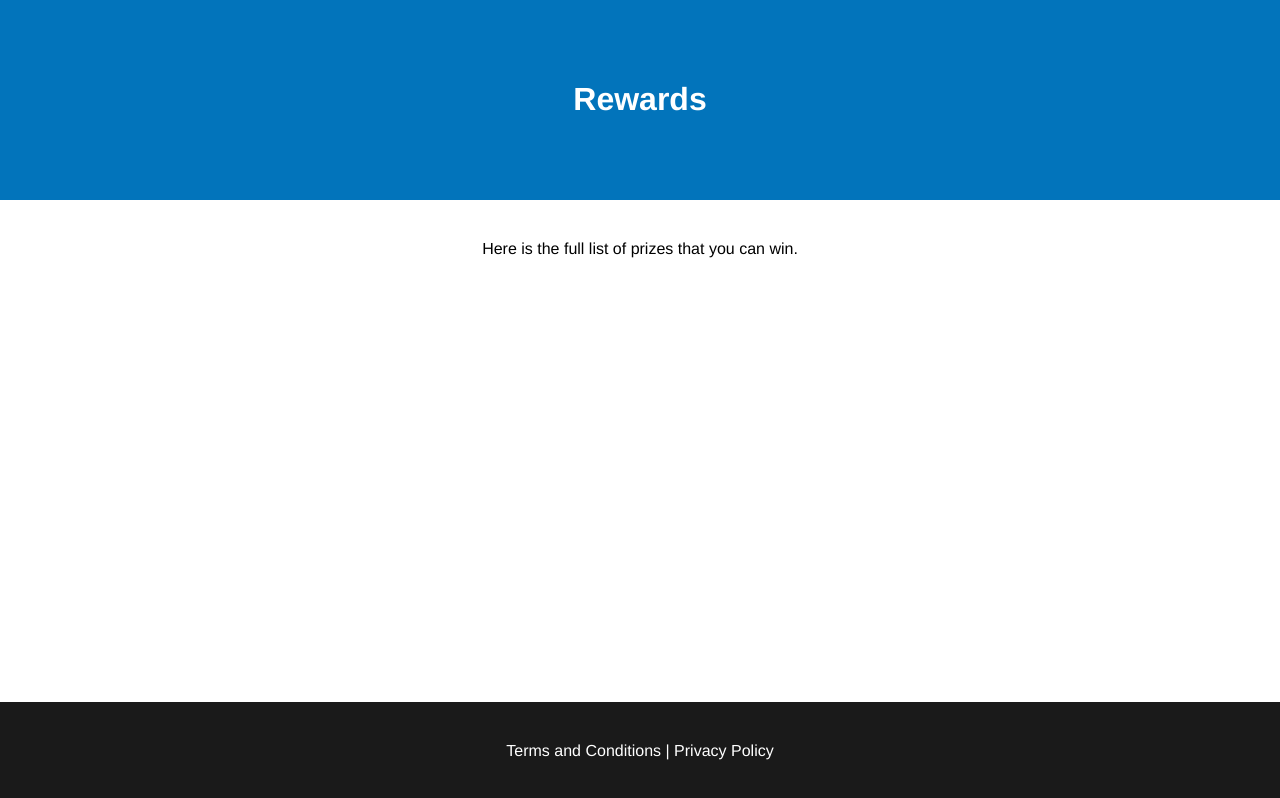
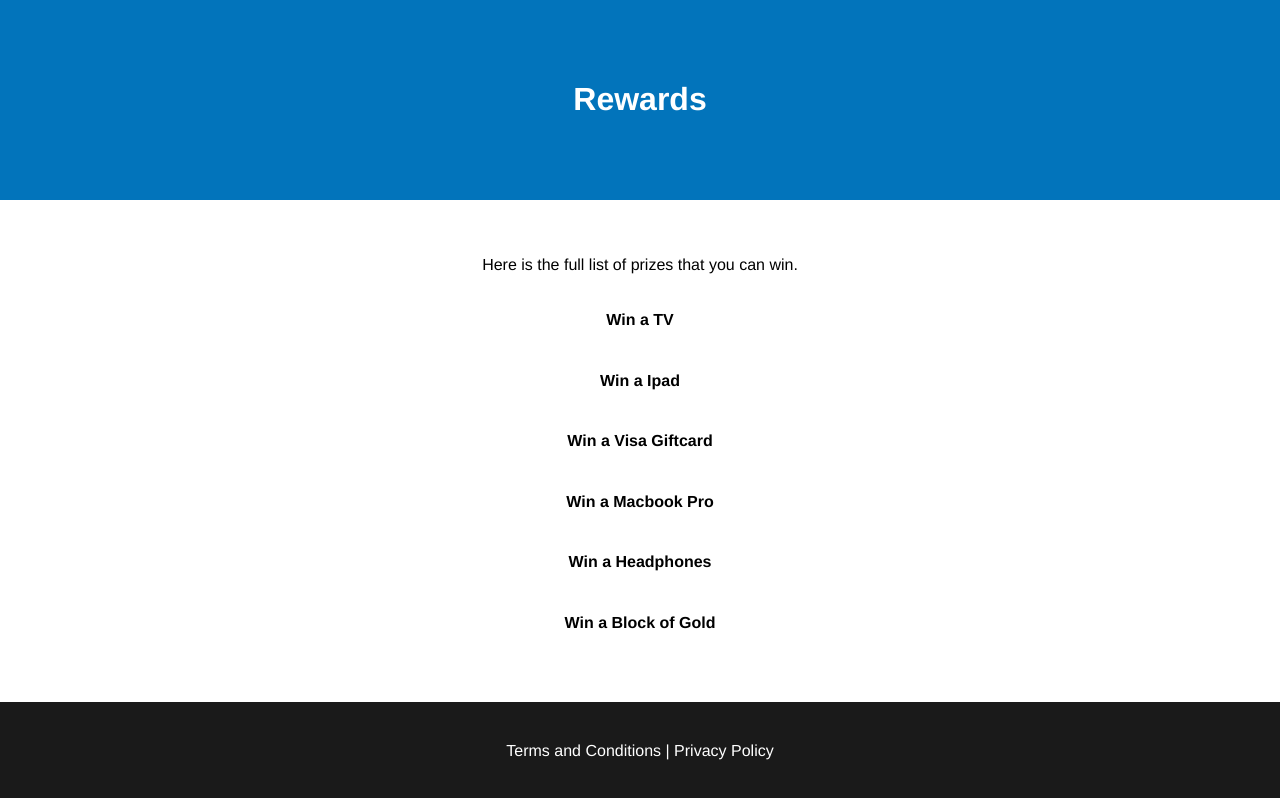
Before and after one commit to crystalodi/rewards-app, a Vue app: page / in a window 1280 px wide. Built offline with nearby package versions, Linux system fonts and the light colour scheme.

Commit message:
Move some stuff around. Add fake data

```diff
--- a/src/App.vue
+++ b/src/App.vue
@@ -1,7 +1,7 @@
 <template>
   <Header/>
   <div class="content">
-    <router-view></router-view>
+    <router-view :prizes="prizes"></router-view>
   </div>
   <Footer/>
 </template>
@@ -9,13 +9,26 @@
 <script>
 import Header from "./components/Header.vue"
 import Footer from "./components/Footer.vue"
-
+import {prizes} from "./fakeData";
 export default {
   name: 'App',
+  data() {
+    return {
+      prizes: []
+    }
+  },
   components: {
     Header,
     Footer
-  }
+  },
+  created () {
+    this.getPrizes();
+  },
+  methods: {
+    getPrizes() {
+      this.prizes = prizes;
+    }
+  },
 }
 </script>
 
@@ -24,14 +37,13 @@ html, body {
   margin: 0;
   padding: 0;
   font-size: 100%;
+  min-height: 100%;
 }
 #app {
   font-family: Avenir, Helvetica, Arial, sans-serif;
 }
 .content {
-  display: flex;
-  flex-direction: row;
-  justify-content: center;
+  text-align: center;
   padding: 2.5em;
 }
 </style>
--- a/src/components/Footer.vue
+++ b/src/components/Footer.vue
@@ -12,7 +12,7 @@ export default {
 
 <style>
     .footer {
-        position: absolute;
+        position: fixed;
         bottom: 0;
         padding: 2.5em;
         background: #1a1a1a;
--- /dev/null
+++ b/src/components/PrizeCard.vue
@@ -0,0 +1,19 @@
+<template>
+    <div class="prize-card">
+        <div class="prize-card-container">
+            <h4>Win a {{prize.name}}</h4>
+        </div>
+    </div>
+</template>
+
+<script>
+export default {
+    name: "PrizeCard",
+    props: ["prize"]
+}
+</script>
+<style>
+    /* .prize-card {
+        flex-grow: 1;
+    } */
+</style>
--- /dev/null
+++ b/src/fakeData.js
@@ -0,0 +1,44 @@
+export const prizes = [
+    {
+        id: 1,
+        name: "TV",
+        description: "A big flat screen TV",
+        image_url: "",
+        quantity: 99
+    },
+    {
+        id: 2,
+        name: "Ipad",
+        description: "A brand new rose gold tablet",
+        image_url: "",
+        quantity: 99
+    },
+    {
+        id: 3,
+        name: "Visa Giftcard",
+        description: "A $100 Visa giftcard that you can use anywhere",
+        image_url: "",
+        quantity: 99
+    },
+    {
+        id: 4,
+        name: "Macbook Pro",
+        description: "A fancy slim laptop",
+        image_url: "",
+        quantity: 99
+    },
+    {
+        id: 5,
+        name: "Headphones",
+        description: "Fancy and stylish noice cancelling headphones",
+        image_url: "",
+        quantity: 99
+    },
+    {
+        id: 6,
+        name: "Block of Gold",
+        description: "A block of gold worth a lot of money",
+        image_url: "",
+        quantity: 99
+    }
+];
--- a/src/pages/PrizeList.vue
+++ b/src/pages/PrizeList.vue
@@ -1,17 +1,26 @@
 <template>
-    <div class="prize-text">
-        Here is the full list of prizes that you can win.
+    <p>Here is the full list of prizes that you can win.</p>
+    <div class="prizes-container" v-if="prizes">
+        <PrizeCard v-for="prize of prizes" :key="prize.id" :prize="prize"/>
     </div>
 </template>
 
 <script>
+import PrizeCard from "../components/PrizeCard.vue";
 export default {
-    name: "PrizeList"
+    name: "PrizeList",
+    components: {
+        PrizeCard
+    },
+    props: ["prizes"],
+    created () {
+        console.log(this.prizes);
+    },
 }
 </script>
 
 <style>
-    .prize-text {
-        justify-self: center;
+    .prizes-container {
+        display: grid;
     }
 </style>
--- a/src/router.js
+++ b/src/router/index.js
@@ -1,14 +1,16 @@
 import {createWebHistory, createRouter} from "vue-router";
-import PrizeList from "./pages/PrizeList.vue";
-import PrizeDetail from "./pages/PrizeDetail.vue";
+import PrizeList from "../pages/PrizeList.vue";
+import PrizeDetail from "../pages/PrizeDetail.vue";
 
 const routes = [
     {
         path: "/",
+        name: "PrizeList",
         component: PrizeList
     },
     {
         path: "/prize/:id",
+        name: "PrizeDetail",
         component: PrizeDetail
     }
 ];
```
Also changed, not shown: src/components/HelloWorld.vue (deleted, +0 -58 lines).
